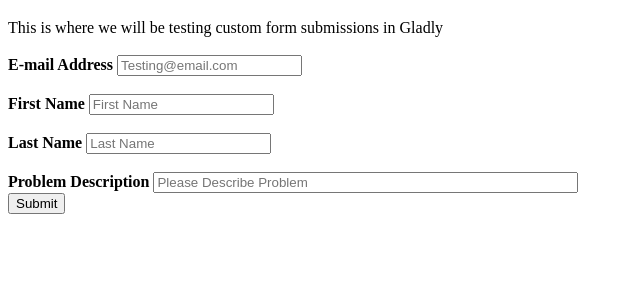
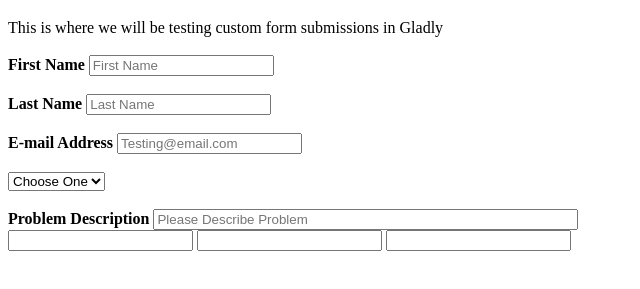
Before and after one commit to Mbprovost1/formsubmitdemo, a plain HTML site: page index.html in a window 1280 px wide. Shown: the part 61-350 px from the top of the page, without its empty margins (0-640 px from the left). Drawn offline with Linux system fonts and the light colour scheme.

Commit message:
Add files via upload

```diff
--- a/index.html
+++ b/index.html
@@ -21,22 +21,38 @@ This is where we will be testing custom form submissions in Gladly
 
     <input type="hidden" name="_next" value="https://mbprovost1.github.io/formsubmitdemo/success.html">
 
-    <label for="emailaddress"><b>E-mail Address</b></label>
-    <input type="email" id="emailaddress" placeholder="Testing@email.com" name="emailaddress" required>
-<br><br>
-
     <label for="firstname"><b>First Name</b></label>
     <input type="text" id="firstname" placeholder="First Name" name="firstname" required>
+
 <br><br>
 
     <label for="lastname"><b>Last Name</b></label>
     <input type="text" id="lastname" placeholder="Last Name" name="lastname" required>
+
+<br><br>
+
+    <label for="emailaddress"><b>E-mail Address</b></label>
+    <input type="email" id="emailaddress" placeholder="Testing@email.com" name="emailaddress" required>
+
+<br><br>
+
+    <select name="Subject">
+        <option value="">Choose One</option>
+        <option value="Tech Issues">Tech Issues</option>
+        <option value="Billing">Billing</option>
+        <option value="Service">Service</option>
+        <option value="Other">Other</option>
+
+    </select>
+
 <br><br>
 
     <label for="description"><b>Problem Description</b></label>
     <input type="text" id="description" placeholder="Please Describe Problem" name="description" size="50">
 <br>
-    <input type="submit">
+    <input type="Start Chat">
+    <input type="Request Call Back">
+    <input type="Create Ticket">
 
 </form>
 
```
